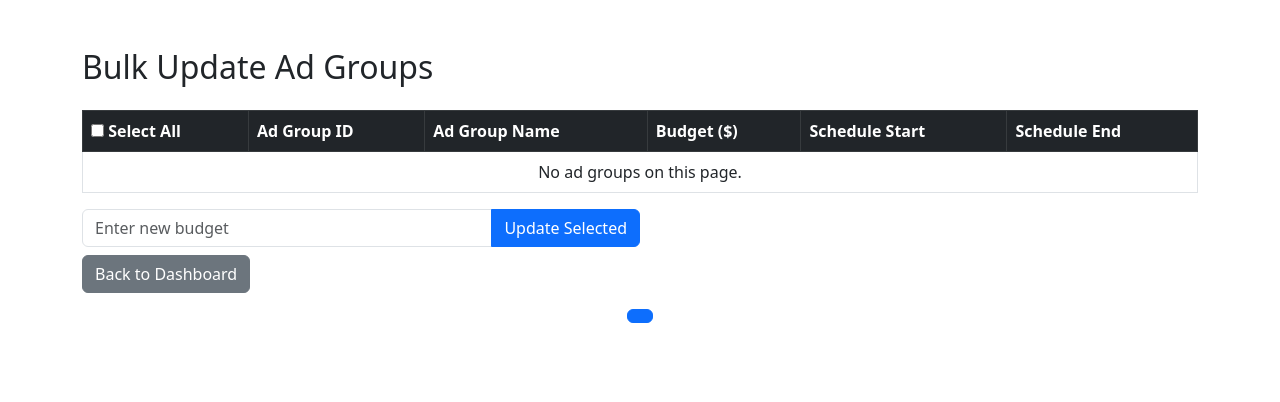
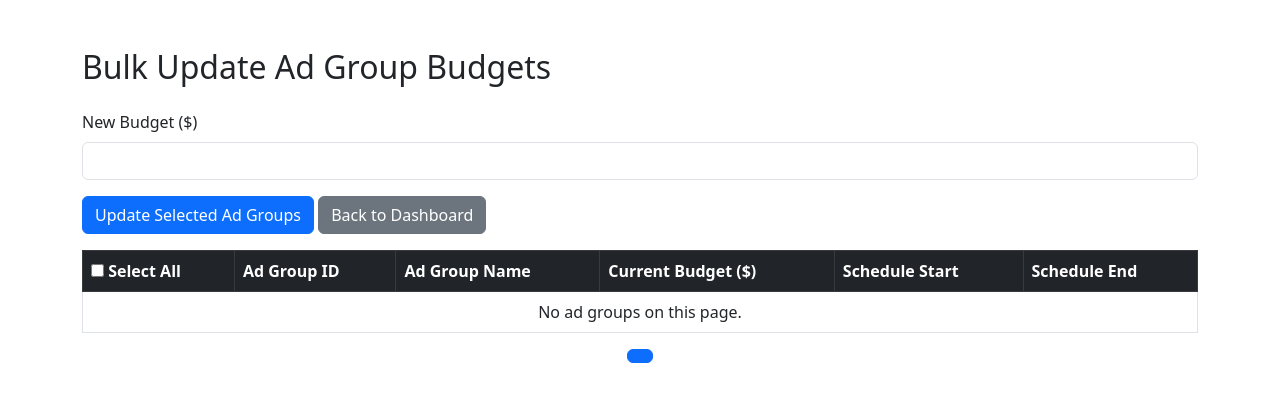
Before and after one commit to waitambatha/api_tiktok, a Django app: template campaigns/templates/adgroup_bulk_update.html in a window 1280 px wide. Shown: the part 56-458 px from the top of the page. Run offline with Django 5.2, Linux system fonts and the light colour scheme; the template is opened without the code that fills it, so the values that code supplies are empty.

Commit message:
Update adgroup_bulk_update.html

```diff
--- a/campaigns/templates/adgroup_bulk_update.html
+++ b/campaigns/templates/adgroup_bulk_update.html
@@ -1,9 +1,9 @@
 {% extends "base.html" %}
-{% block title %}Bulk Update Ad Groups{% endblock %}
+{% block title %}Bulk Update Ad Group Budgets{% endblock %}
 
 {% block content %}
 <div class="container mt-5">
-  <h2 class="mb-4">Bulk Update Ad Groups</h2>
+  <h2 class="mb-4">Bulk Update Ad Group Budgets</h2>
 
   {% if error %}
     <div class="alert alert-danger">{{ error }}</div>
@@ -14,13 +14,26 @@
   {% else %}
     <form method="post" action="{% url 'adgroup_bulk_update' %}">
       {% csrf_token %}
+      <div class="mb-3">
+        <label for="new_budget" class="form-label">New Budget ($)</label>
+        <input type="number" step="0.01" class="form-control" id="new_budget" name="new_budget" required>
+      </div>
+
+      <div class="mb-3">
+        <button type="submit" class="btn btn-primary">Update Selected Ad Groups</button>
+        <a href="{% url 'dashboard' %}" class="btn btn-secondary">Back to Dashboard</a>
+      </div>
+
       <table class="table table-bordered table-hover">
         <thead class="table-dark">
           <tr>
-            <th><input type="checkbox" id="select-all" onclick="toggleCheckboxes(this)"> Select All</th>
+            <th>
+              <input type="checkbox" id="select_all" name="select_all" onclick="toggleCheckboxes(this)">
+              <label for="select_all">Select All</label>
+            </th>
             <th>Ad Group ID</th>
             <th>Ad Group Name</th>
-            <th>Budget ($)</th>
+            <th>Current Budget ($)</th>
             <th>Schedule Start</th>
             <th>Schedule End</th>
           </tr>
@@ -43,15 +56,6 @@
         </tbody>
       </table>
 
-      <div class="mt-3">
-        <div class="input-group w-50 mb-2">
-          <input type="number" step="0.01" name="new_budget" class="form-control" placeholder="Enter new budget" required>
-          <button type="submit" class="btn btn-primary">Update Selected</button>
-        </div>
-        <a href="{% url 'dashboard' %}" class="btn btn-secondary">Back to Dashboard</a>
-      </div>
-    </form>
-
       <nav class="mt-3" aria-label="Page navigation">
         <ul class="pagination justify-content-center">
           {% if page_obj.has_previous %}
@@ -65,15 +69,16 @@
           {% endif %}
         </ul>
       </nav>
-  {% endif %}
-</div>
+    </form>
 
     <script>
     function toggleCheckboxes(source) {
-  checkboxes = document.getElementsByName('adgroup_ids');
-  for(var i = 0; i < checkboxes.length; i++) {
+      const checkboxes = document.getElementsByName('adgroup_ids');
+      for (let i = 0; i < checkboxes.length; i++) {
         checkboxes[i].checked = source.checked;
       }
     }
     </script>
+  {% endif %}
+</div>
 {% endblock %}
```
Lines whose indentation alone changed are shown as unchanged.
